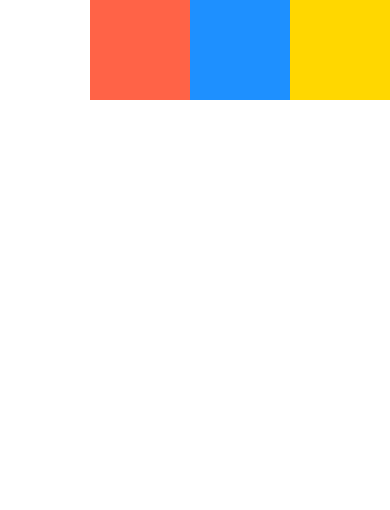
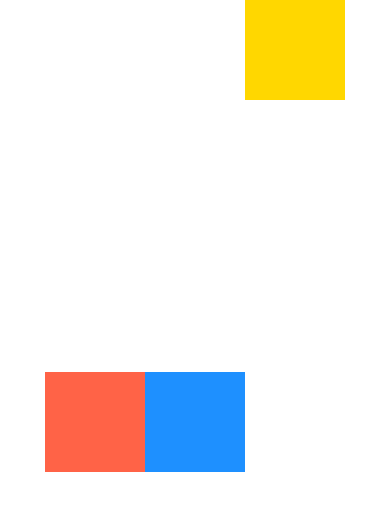
Before and after one commit to VarshaSingh18/DoneWithIt, a React Native app: screen / in a window 390 px wide. Shown: the top 510 px of the page. Built offline with nearby package versions, Linux system fonts and the light colour scheme.

Commit message:
Flexbox- justifyContent, alignItems and alignSelf

```diff
--- a/App.js
+++ b/App.js
@@ -7,12 +7,15 @@ export default function App() {
    <View style={{
      backgroundColor : "#fff",
      flex: 1,
-     flexDirection: "row-reverse"
+     flexDirection: "row-reverse",//horizontal
+     justifyContent: "center",  //main
+     alignItems: "center" // verticle
    }}>
        <View style ={{
          backgroundColor: "gold",
          width:100,
-         height:100
+         height:100,
+         alignSelf: "flex-start"
        }}/>
 
        <View style ={{
```
